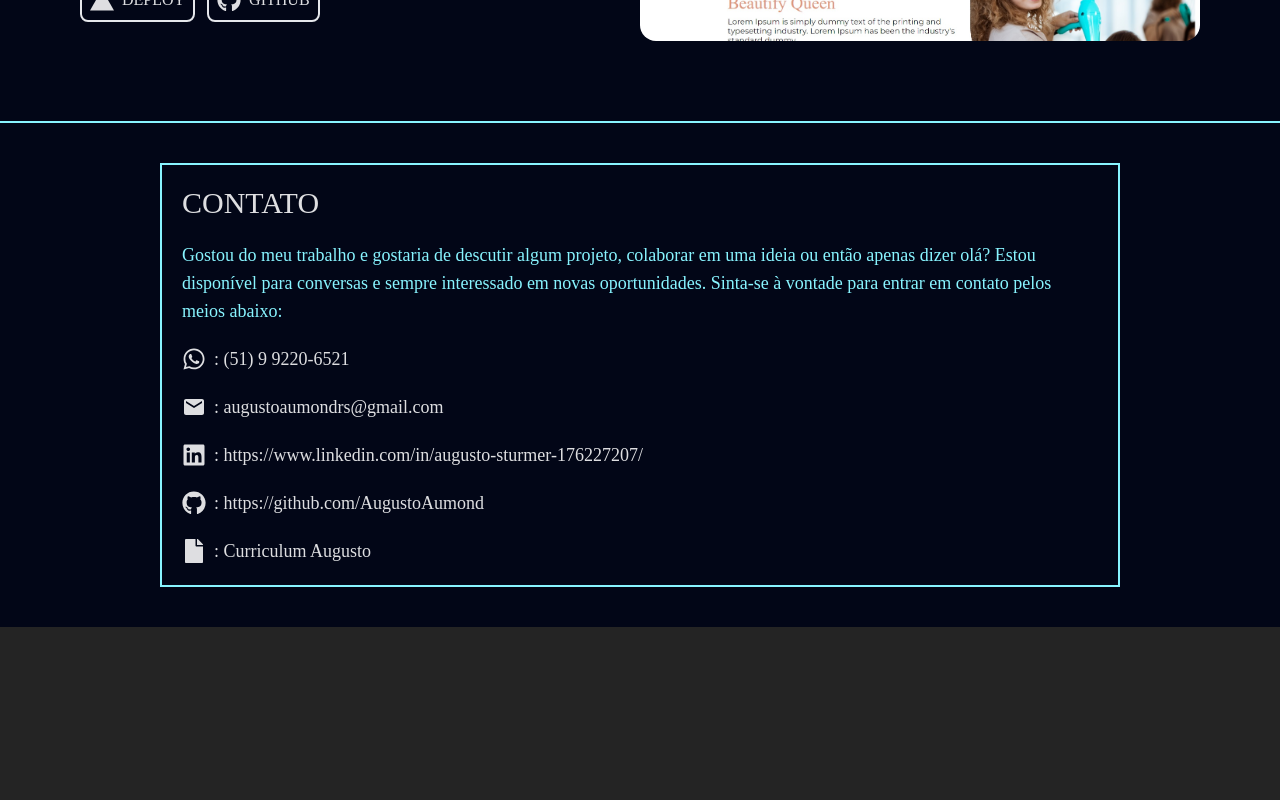
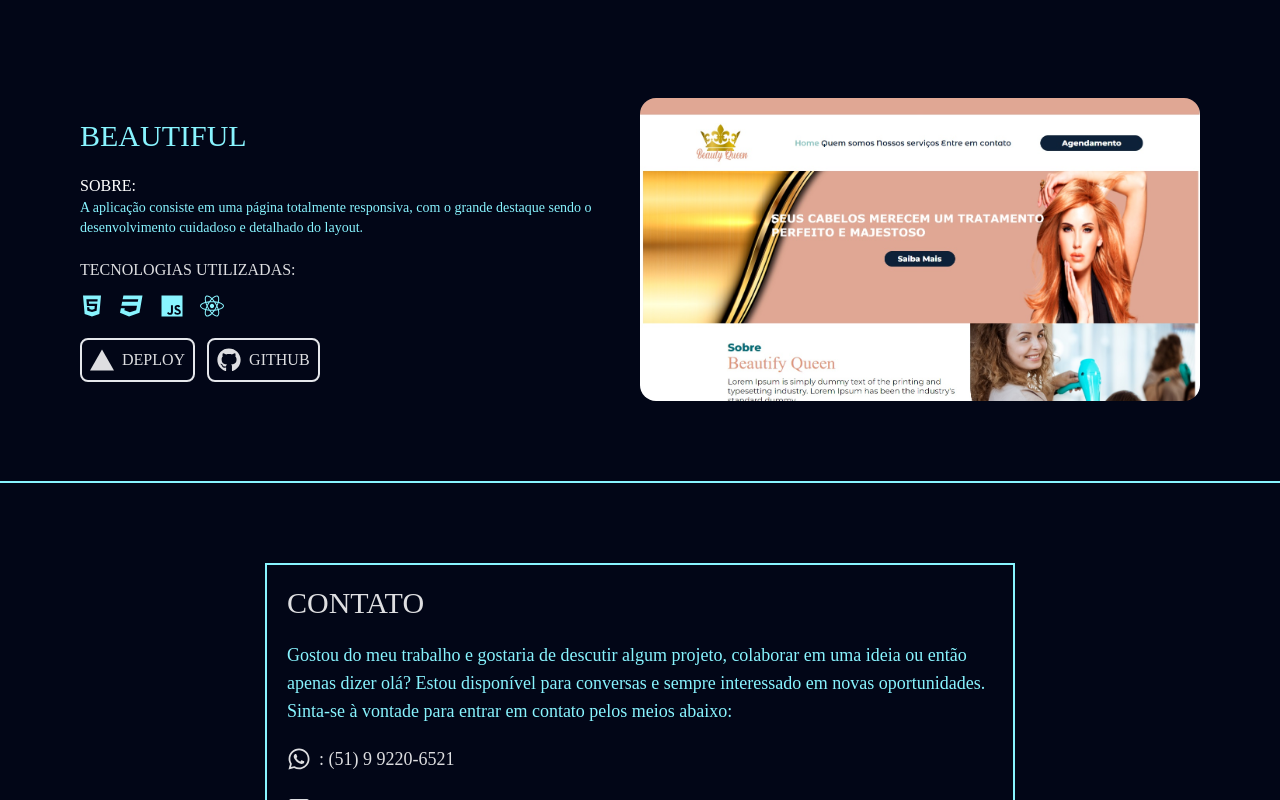
Before and after one commit to AugustoAumond/Portifolio, a React (Vite) app: page / in a window 1280 px wide. Shown: the part 4320-5120 px from the top of the page. Before the commit the page ends 4947 px from the top, so only its background shows below. Built offline with nearby package versions, Linux system fonts and the light colour scheme; a web font is replaced by a local one.

Commit message:
Ajustamdo contact

```diff
--- a/src/components/contact/contact.tsx
+++ b/src/components/contact/contact.tsx
@@ -4,8 +4,8 @@ import { MdEmail } from "react-icons/md";
 
 export default function Contact(){
     return (
-        <div id="contact" className="bg-slate-950 w-full flex justify-center items-center p-10">
-            <div className=" w-[100%] md:w-[80%] flex flex-col items-start border-2 border-letterColor p-5 gap-5">
+        <div id="contact" className="bg-slate-950 w-full flex justify-center items-center p-10 md:p-20">
+            <div className="w-[100%] md:w-[80%] max-w-[750px] flex flex-col items-start border-2 border-letterColor p-5 gap-5">
                 <h1 className="text-1xl md:text-3xl">CONTATO</h1>
 
                 <p className="text-sm md:text-lg text-letterColor">Gostou do meu trabalho e gostaria de descutir algum projeto, colaborar em uma ideia ou então apenas dizer olá? Estou disponível para conversas e sempre interessado em novas oportunidades. Sinta-se à vontade para entrar em contato pelos meios abaixo:</p>
--- a/src/components/projects/projects.tsx
+++ b/src/components/projects/projects.tsx
@@ -13,7 +13,7 @@ export default function Projects (){
     }, [projects])
 
     return (
-        <div id="projects" className="w-full bg-slate-950 border-b-2 border-letterColor border-b-letterColorflex flex-col items-center justify-center p-5 md:p-10 gap-10">
+        <div id="projects" className="w-full bg-slate-950 md:border-b-2 md:border-letterColor md:border-b-letterColor flex flex-col items-center justify-center p-5 md:p-10 gap-10">
             <h1 id="title-projects" className="text-3xl md:text-5xl mt-10 mb-10 text-center">PROJETOS</h1>
             {projects.map((item, index)=>{
                 return (
```
